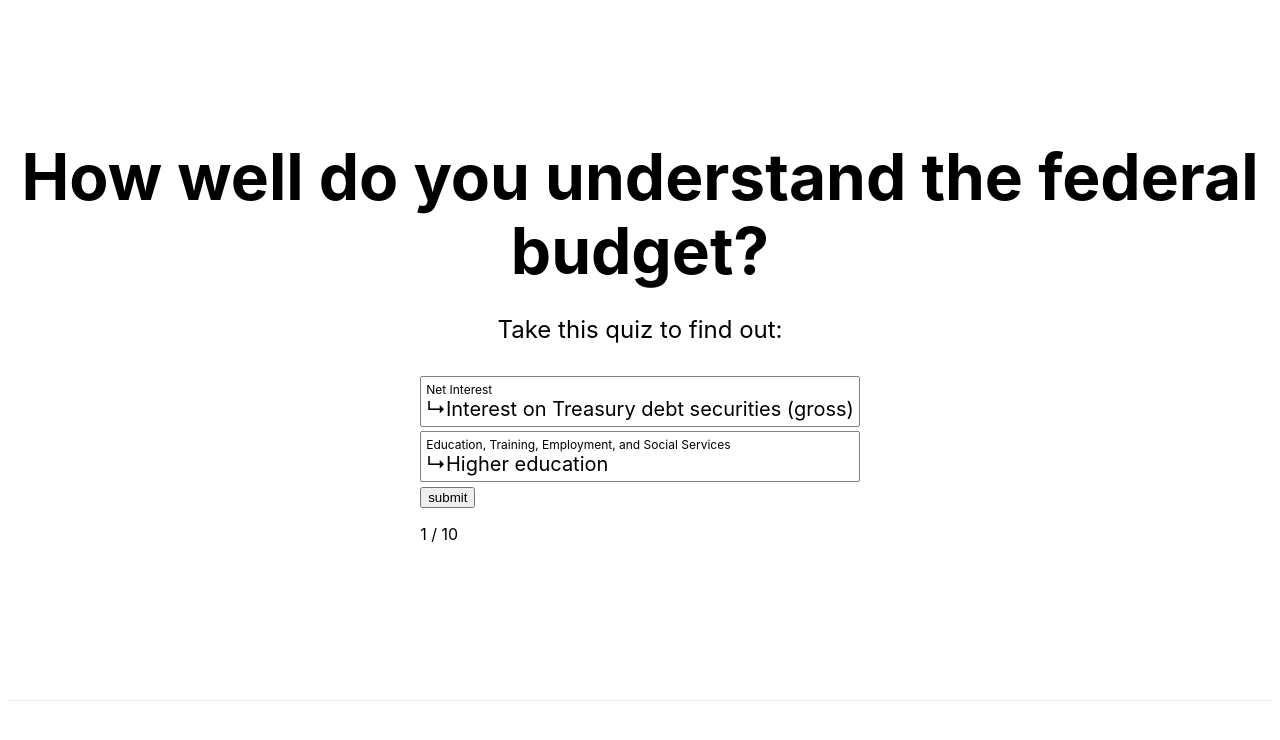
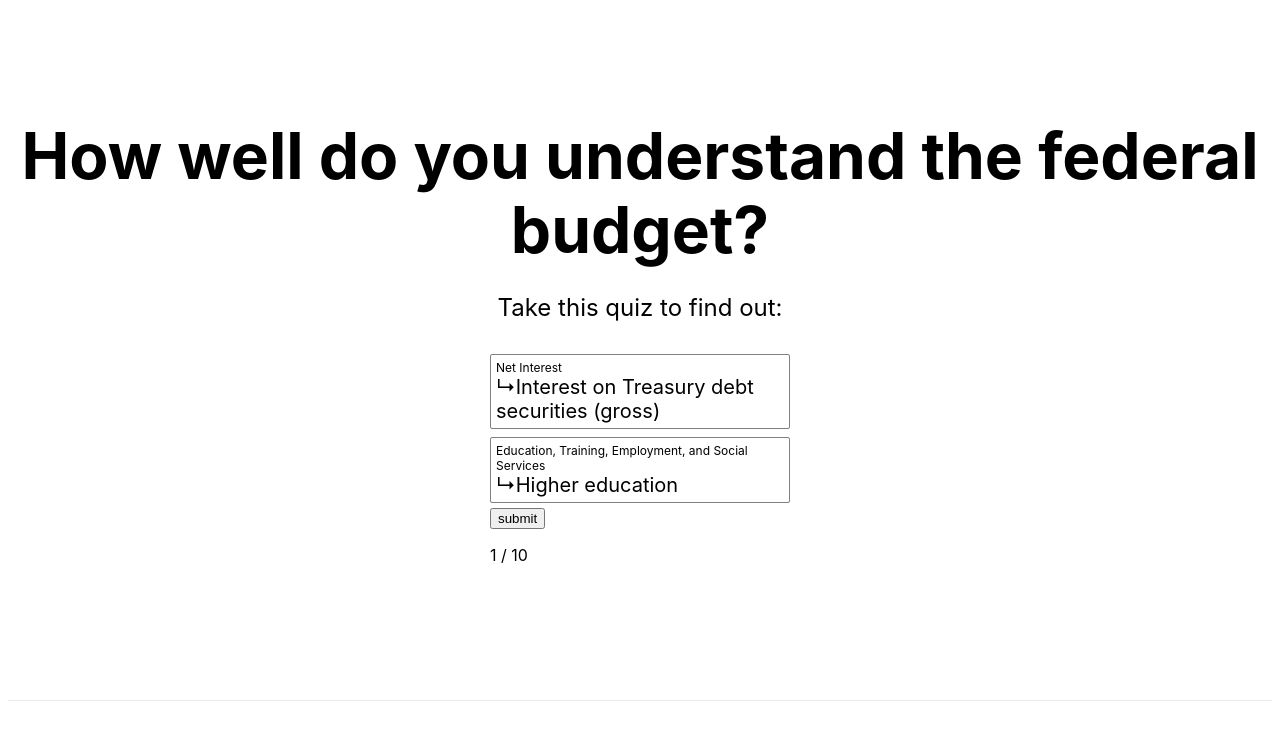
Before and after one commit to lswainemoore/budget, a Next.js app in the folder budget-quiz/: page / in a window 1280 px wide. Both pictures are taken after a click on the link "start!". Shown: the top 740 px of the page. Built offline with nearby package versions, Linux system fonts and the light colour scheme.

Commit message:
some visual on totals

```diff
--- a/budget-quiz/components/quiz.js
+++ b/budget-quiz/components/quiz.js
@@ -152,8 +152,13 @@ class Quiz extends React.Component {
 }
 
 
-const Option = SortableElement(({value}) => {
+class Option extends React.Component {
+  constructor(props) {
+    super(props);
+  }
+  render() {
     return (
+      <div>
         <div
           style={{
             userSelect: 'none',
@@ -161,6 +166,8 @@ const Option = SortableElement(({value}) => {
             borderRadius: '2px',
             margin: '4px 0px',
             padding: '5px',
+            display: 'inline-block',
+            width: '300px',
           }}
         >
           <div
@@ -168,19 +175,41 @@ const Option = SortableElement(({value}) => {
               fontSize: '12px',
             }}
           >
-        {value.bfTitle}
+            {this.props.bfTitle}
           </div>
           <div
             style={{
               fontSize: '20px',
             }}
           >
-        &#8627;{value.bsfTitle}
+            &#8627;{this.props.bsfTitle}
           </div>
-
+        </div>
+        {this.props.postSubmit &&
+          <div
+            style={{display: 'inline-block'}}
+          >
+            {Array.from(Array(this.props.numDollarSigns)).map(() => {
+              return (
+                <span>&#128176;</span>
+              )
+            })}
+          </div>
+        }
+        {this.props.postSubmit &&
+          <div
+            style={{display: 'inline-block'}}
+          >
+            <p>{this.props.prettyTotal}</p>
+          </div>
+        }
       </div>
     )
-});
+  }
+}
+
+
+const OptionWrapper = SortableElement(({value}) => value);
 
 const OptionsList = SortableContainer(({items}) => {
   return (
@@ -190,7 +219,7 @@ const OptionsList = SortableContainer(({items}) => {
       }}
     >
       {items.map((value, index) => (
-        <Option key={`item-${value}`} index={index} value={value} />
+        <OptionWrapper key={`item-${value}`} index={index} value={value} />
       ))}
     </div>
   );
@@ -202,6 +231,16 @@ class Question extends React.Component {
 
     let choices = clone(props.choices);
     this.shuffle(choices);
+
+    const maxDollarSigns = 20;
+    const totals = choices.map(c => c.total);
+    const maxTotal = Math.max(...totals);
+    choices.forEach(c => {
+      c.scaled = c.total / maxTotal;
+      // should have at least one dollar sign even if it screws up the scale.
+      c.numDollarSigns = Math.max(Math.round(maxDollarSigns * c.scaled), 1);
+    })
+
     this.state = {
       choices: choices,
       submitted: false,
@@ -257,9 +296,22 @@ class Question extends React.Component {
 
   render() {
 
+    const options = this.state.choices.map(o => {
+      return (
+        <Option
+          bsfTitle={o.bsfTitle}
+          bfTitle={o.bfTitle}
+          numDollarSigns={o.numDollarSigns}
+          prettyTotal={o.prettyTotal}
+          total={o.total}
+          postSubmit={this.state.submitted}
+        />
+      )
+    })
+
     return (
       <div>
-        <OptionsList items={this.state.choices} onSortEnd={this.onSortEnd} />
+        <OptionsList items={options} onSortEnd={this.onSortEnd} />
         {!this.state.submitted &&
           <button
             onClick={this.submit}
```
Lines whose indentation alone changed are shown as unchanged.
